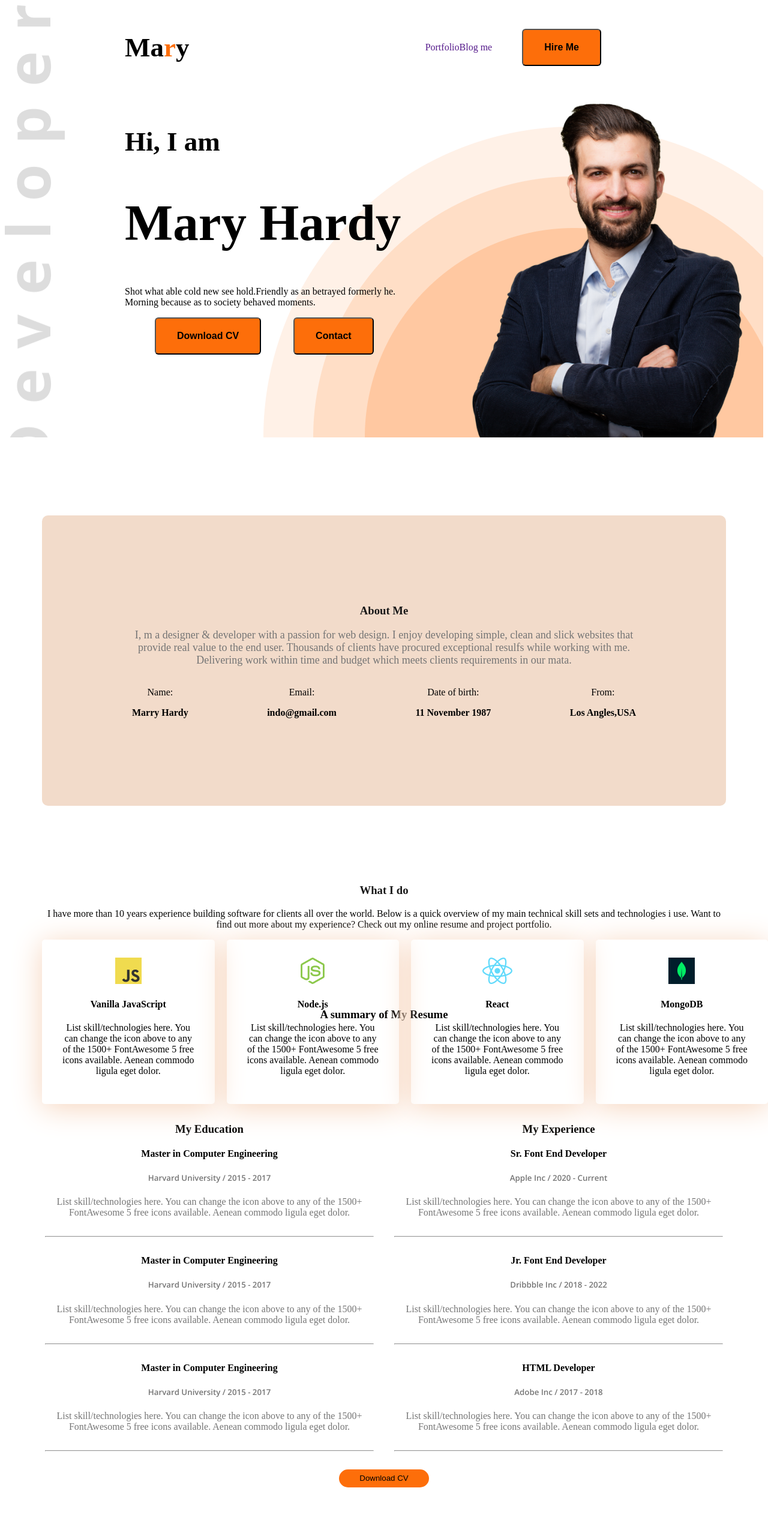
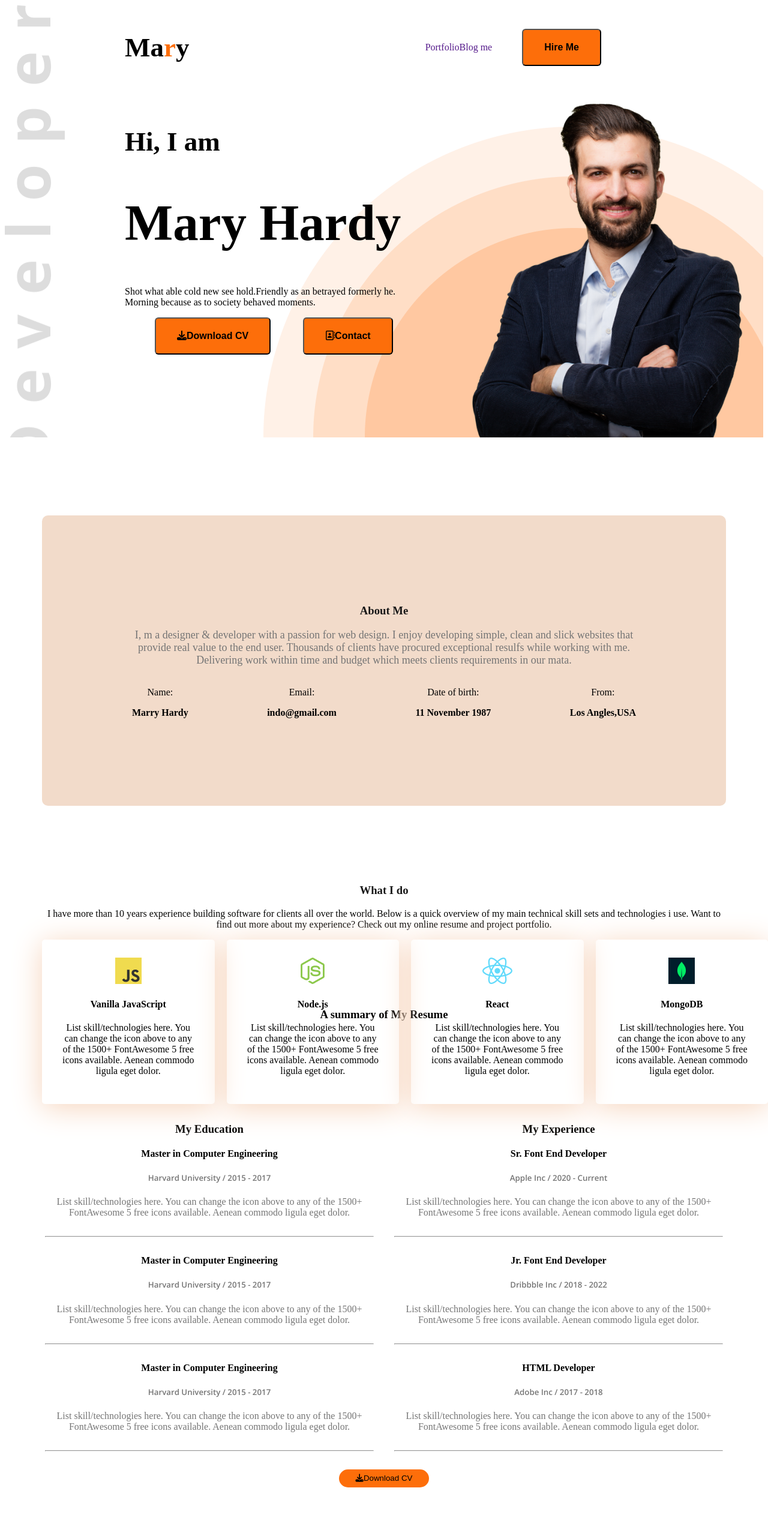
Before and after one commit to Kamrulbiswas009/Restureant, a plain HTML site: page web-dev/index.html in a window 1280 px wide. Shown: the top 2560 px of the page at 60% size. Drawn offline with nearby package versions, Linux system fonts and the light colour scheme.

Commit message:
icon add icon by font awesome website

```diff
--- a/web-dev/index.html
+++ b/web-dev/index.html
@@ -5,6 +5,7 @@
     <meta name="viewport" content="width=device-width, initial-scale=1.0">
     <title>Web Developer Portfolio</title>
     <link rel="stylesheet" href="/styls/style.css">
+    <script src="https://kit.fontawesome.com/13465f7af2.js" crossorigin="anonymous"></script>
 </head>
 <body>
     <header class="header">
@@ -21,8 +22,8 @@
                 <h4 class="banner-greetings">Hi, I  am</h4>
                 <h1 class="banner-title">Mary Hardy</h1>
                 <p class="banner-descripation">Shot what able cold new see hold.Friendly as an betrayed formerly he. Morning because as to society behaved moments.</p>
-                <button class="btn-primaer">Download CV</button>
-                <button class="btn-primaer">Contact</button>
+                <button class="btn-primaer"><i class="fa-solid fa-download"></i>Download CV</button>
+                <button class="btn-primaer"><i class="fa-regular fa-address-book"></i>Contact</button>
 
 
             </div>
@@ -137,7 +138,7 @@
                 </div>
             </div>
             <div>
-                <button class="btn-primary">Download CV</button>
+                <button class="btn-primary"><i class="fa-solid fa-download"></i>Download CV</button>
             </div>
 
         </section>
```
Also changed, not shown: 1 other file.
